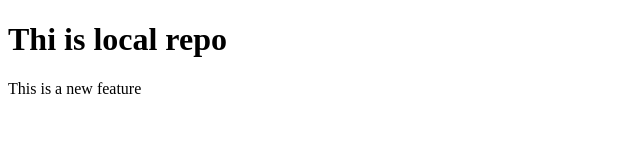
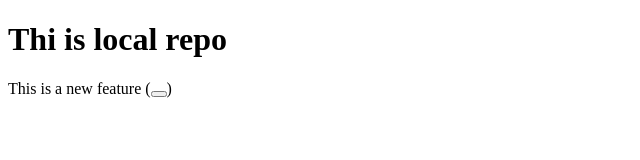
Before and after one commit to Aditya532638/localrepo, a plain HTML site: page index.html in a window 1280 px wide. Shown: the full height of the page, 0-640 px from the left. Drawn offline with Linux system fonts and the light colour scheme.

Commit message:
add new button

```diff
--- a/index.html
+++ b/index.html
@@ -8,6 +8,6 @@
 </head>
 <body>
     <h1>Thi is local repo</h1>
-    <p>This is a new feature</p>
+    <p>This is a new feature (<button></button>)</p>
 </body>
 </html>
```
